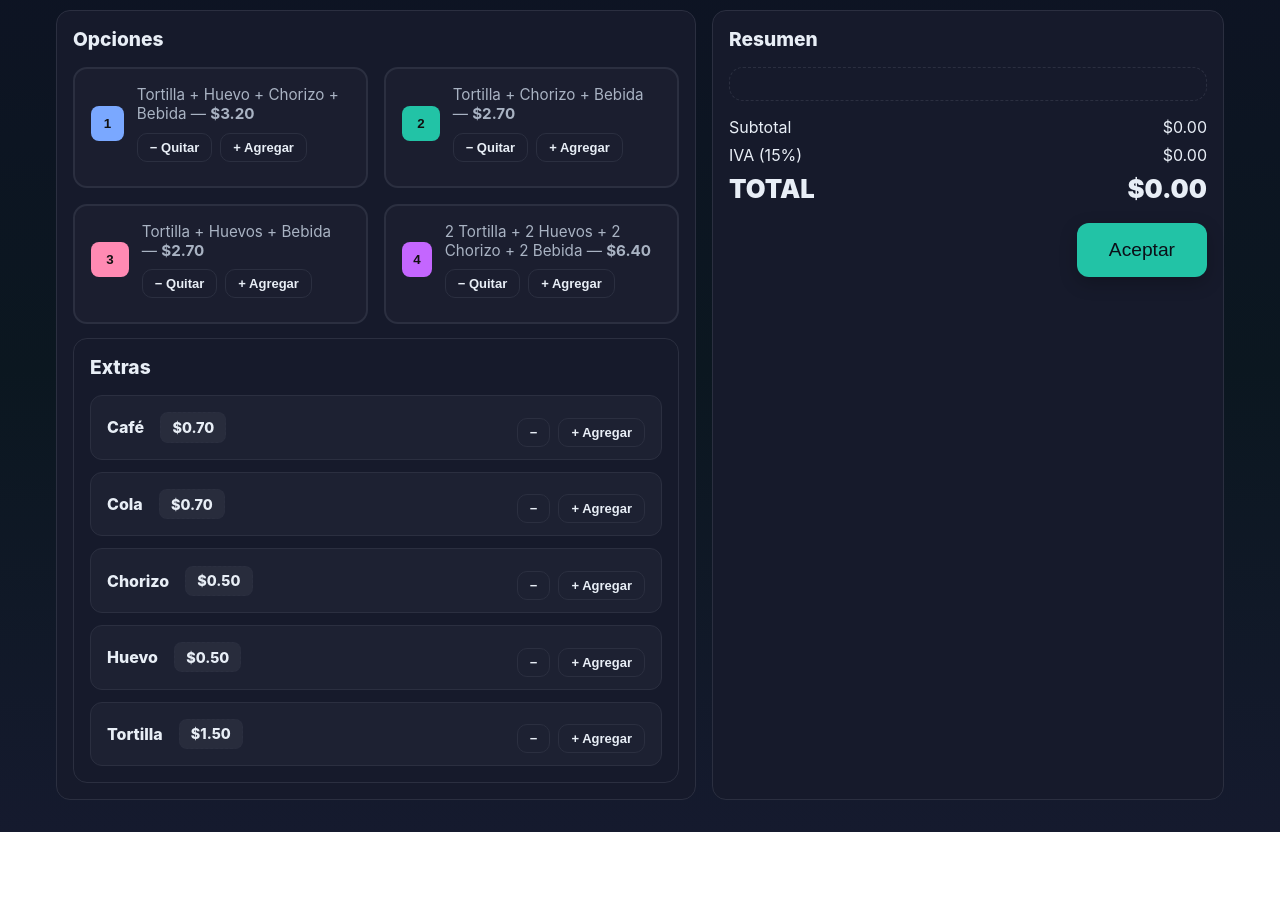
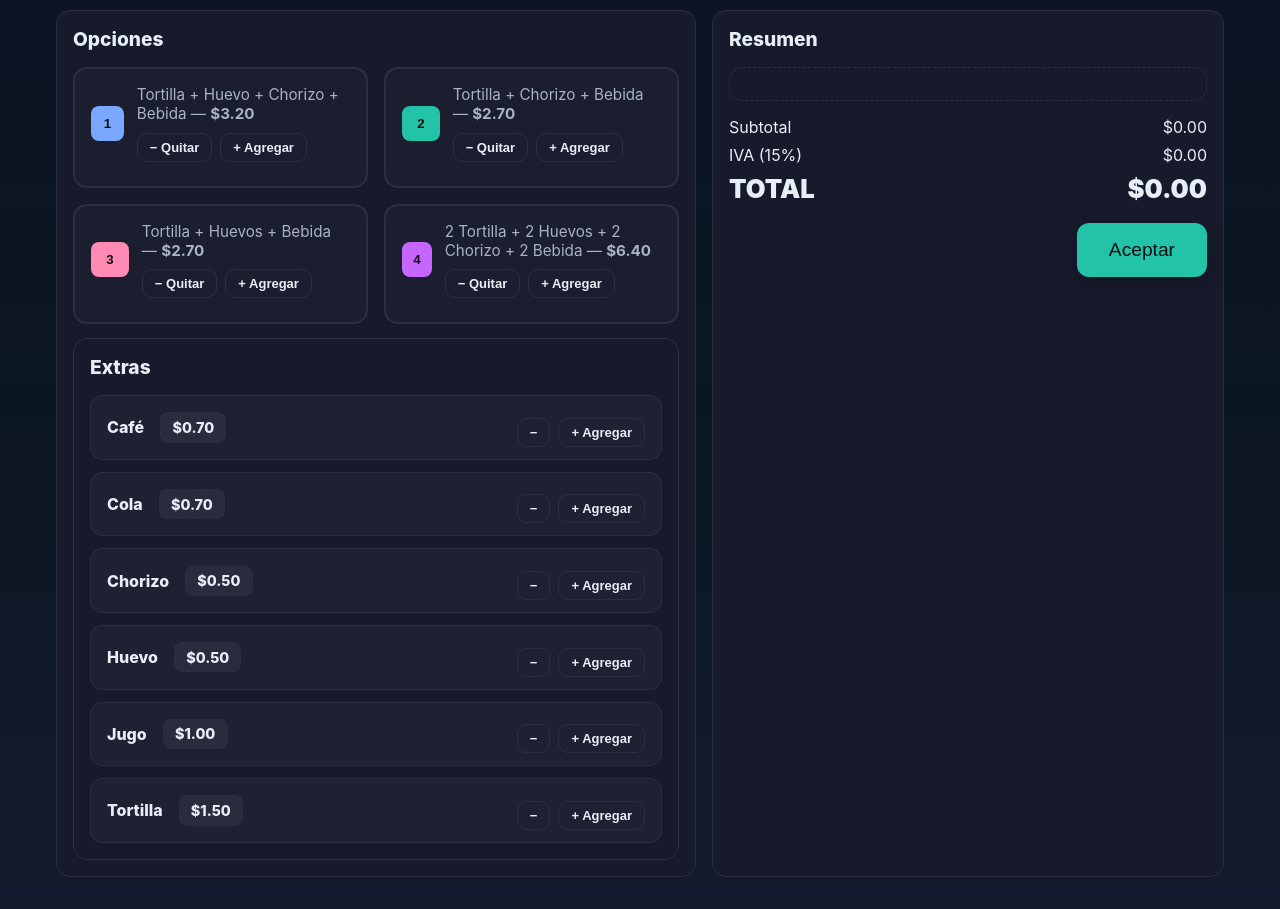
Before and after one commit to Sn1ff3hr/dreams, a plain HTML site: page index.html in a window 1280 px wide. Shown: the part 89-998 px from the top of the page. Before the commit the page ends 921 px from the top, so only its background shows below. Drawn offline with Linux system fonts and the light colour scheme.

Commit message:
Update index.html

```diff
--- a/index.html
+++ b/index.html
@@ -109,6 +109,7 @@
       { id:'ex_cola', name:{es:'Cola',en:'Cola'}, priceCents:70 },
       { id:'ex_chorizo', name:{es:'Chorizo',en:'Sausage'}, priceCents:50 },
       { id:'ex_huevo', name:{es:'Huevo',en:'Egg'}, priceCents:50 },
+      { id:'ex_huevo', name:{es:'Jugo',en:'Egg'}, priceCents:100 },
       { id:'ex_tortilla', name:{es:'Tortilla',en:'Tortilla'}, priceCents:150 }
     ];
 
```
